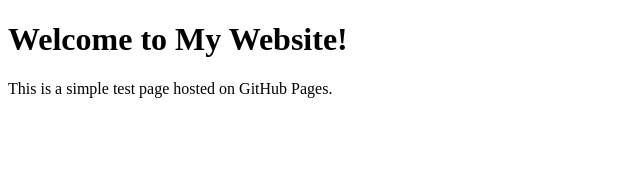
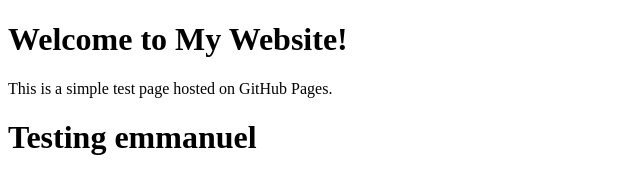
Before and after one commit to kairoz2/MyWebNC, a plain HTML site: page index.html in a window 1280 px wide. Shown: the whole page, without its empty margins (0-640 px from the left). Drawn offline with Linux system fonts and the light colour scheme.

Commit message:
Update index.html

```diff
--- a/index.html
+++ b/index.html
@@ -8,5 +8,7 @@
 <body>
     <h1>Welcome to My Website!</h1>
     <p>This is a simple test page hosted on GitHub Pages.</p>
+    <h1>Testing emmanuel</h1>
+
 </body>
 </html>
```
